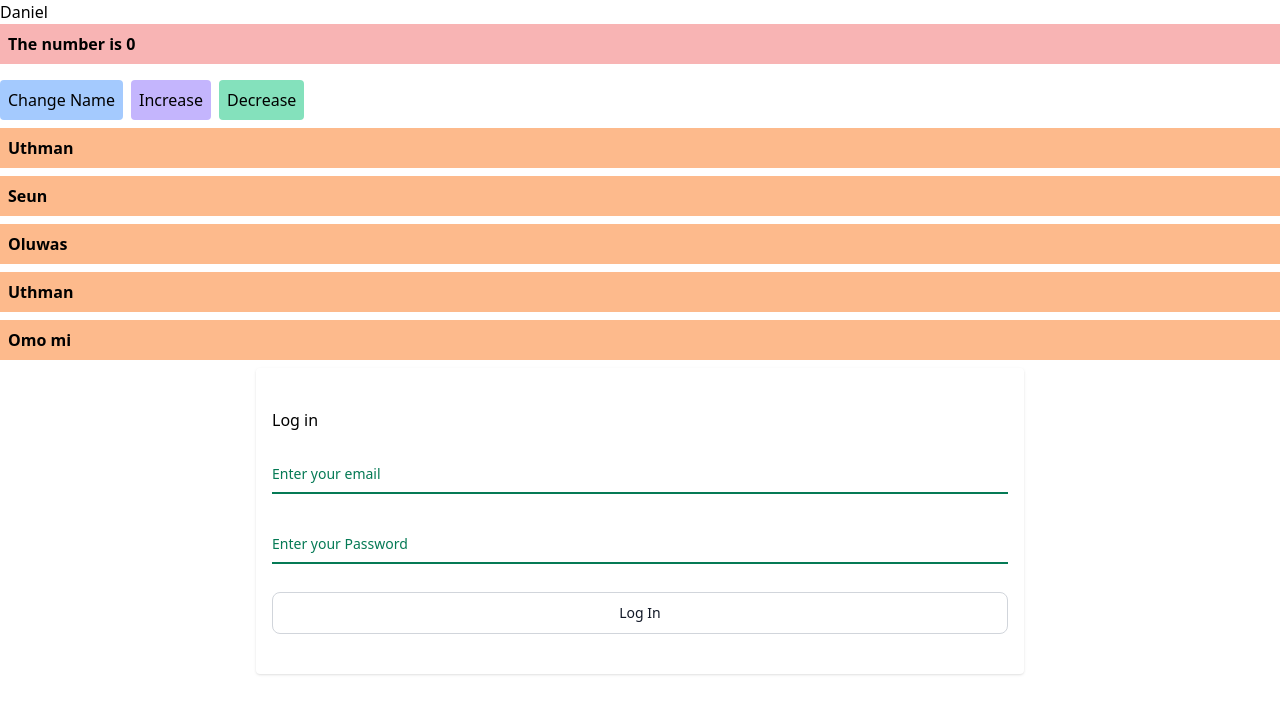
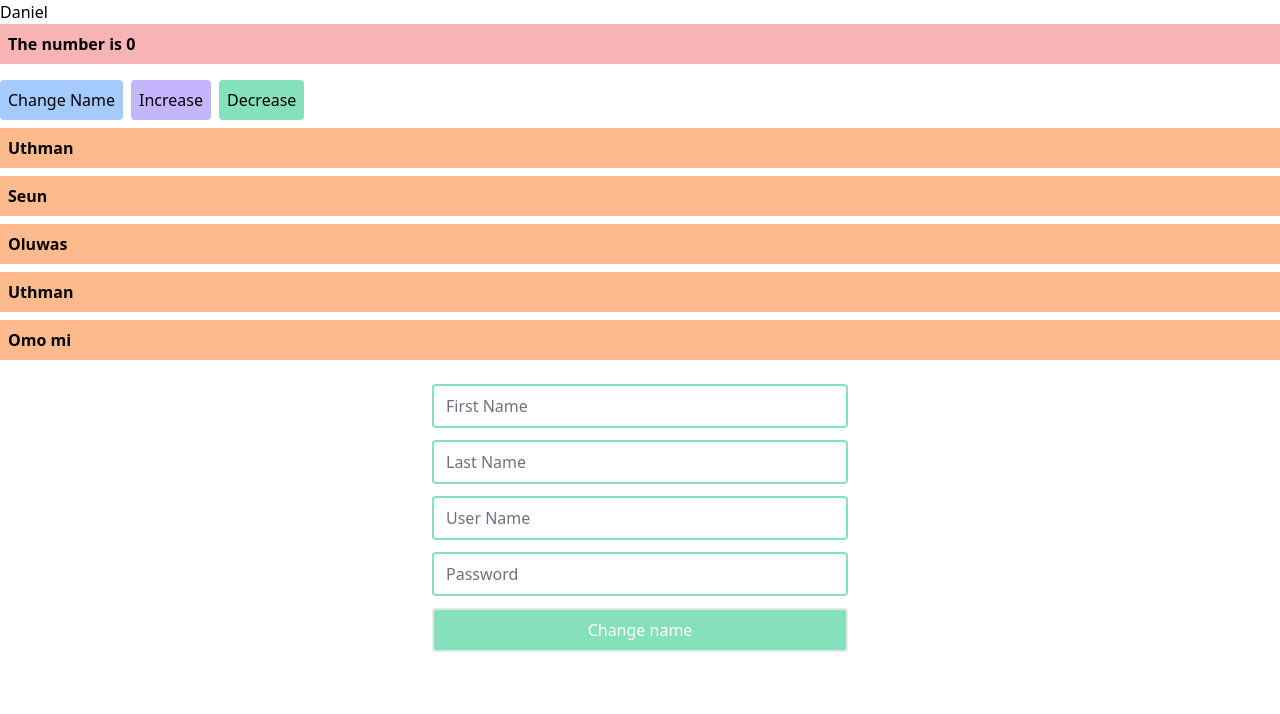
Before and after one commit to codify01/React-May-Class, a React (Vite) app: page / in a window 1280 px wide. Shown: the top 714 px of the page. Built offline with nearby package versions, Linux system fonts and the light colour scheme.

Commit message:
Learnt more on input and props

```diff
--- a/src/App.jsx
+++ b/src/App.jsx
@@ -3,12 +3,15 @@ import Google from './components/Google'
 import ReactHooks from './components/ReactHooks'
 import Mapping from './components/Mapping'
 import Signin from './components/Signin'
+import Input from './components/Input'
 const App = () => {
   return (
     <div>
       <ReactHooks/>
       <Mapping/>
-      <Signin/>
+      {/* <Signin/> */}
+
+      <Input/>
     </div>
   )
 }
--- /dev/null
+++ b/src/components/Input.jsx
@@ -0,0 +1,59 @@
+import React, { useState } from 'react'
+
+const Input = () => {
+
+    const [firstname,setfirstname] = useState('')
+    const [lastname, setlastname] = useState('')
+    const [username, setusername] = useState('')
+    const [password, setpassword] = useState('')
+    const [user, setUser] = useState([])
+
+    const saveUser = ()=>{
+        console.log(firstname,lastname);
+        setUser([...user, {firstname,lastname,username,password}])
+        console.log(user);
+    }
+
+  return (
+    <div className='text-center max-w-md mx-auto p-4'>
+        <input
+            type="text"
+            className='border-2 border-green-300 rounded  block mb-3 w-full'
+            onChange={(e)=>setfirstname(e.target.value)}
+            placeholder='First Name' />
+        <input
+            type="text"
+            className='border-2 border-green-300 rounded  block mb-3 w-full'
+            onChange={(e)=>setlastname(e.target.value)}
+            placeholder='Last Name' />
+        <input
+            type="text"
+            className='border-2 border-green-300 rounded  block mb-3 w-full'
+            onChange={(e)=>setusername(e.target.value)}
+            placeholder='User Name' />
+        <input
+            type="text"
+            className='border-2 border-green-300 rounded  block mb-3 w-full'
+            onChange={(e)=>setpassword(e.target.value)}
+            placeholder='Password' />
+        <button
+            className='border-2 bg-green-300 p-2 rounded hover:bg-transparent hover:text-black hover:border-green-300 text-white w-full transition duration-300'
+            onClick={saveUser}
+        >Change name</button>
+
+        <div>
+            {user.map((res, index)=>(
+                <div className='flex justify-between my-3 bg-violet-300 py-2 px-3 rounded' key={index}>
+                    <p>{res.firstname}</p>
+                    <p>{res.lastname}</p>
+                    <p>{res.username}</p>
+                    <p>{res.password}</p>
+                </div>
+            ))}
+        </div>
+
+    </div>
+  )
+}
+
+export default Input
```
